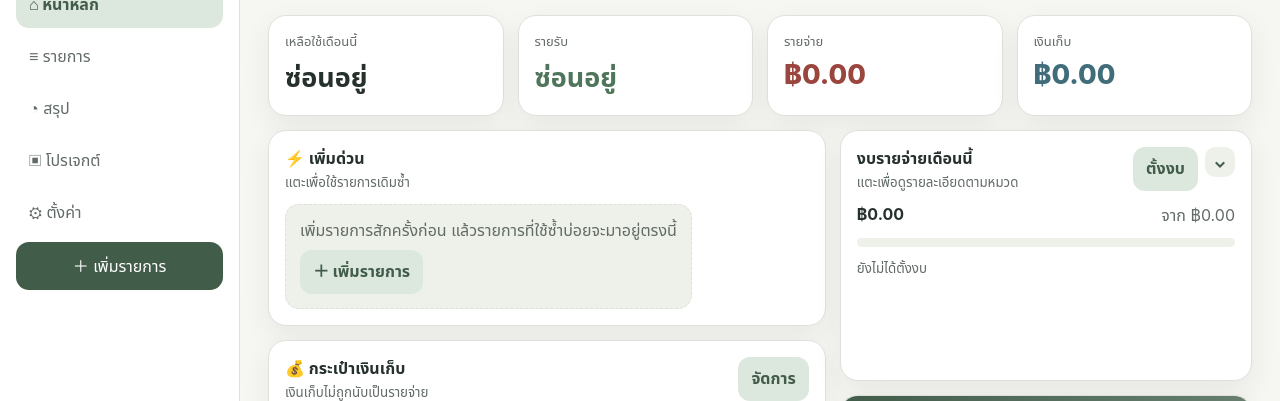
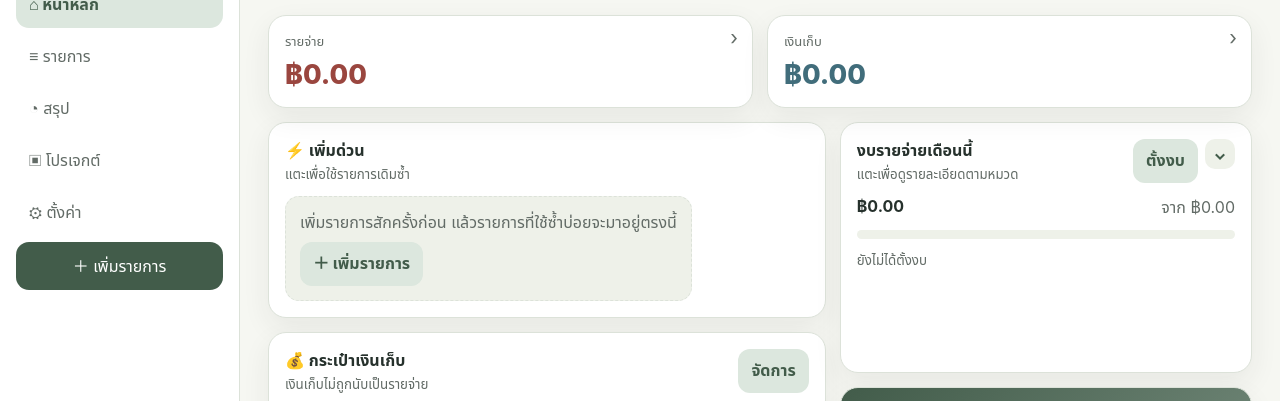
Before and after one commit to ptclinicapp-wq/obeast-expense-app, a plain HTML site: page index.html in a window 1280 px wide. Shown: the part 102-503 px from the top of the page. Drawn offline with Linux system fonts and the light colour scheme.

Commit message:
Refine home dashboard navigation

```diff
--- a/index.html
+++ b/index.html
@@ -24,8 +24,9 @@
 :root{--muted:#626B66;--sage:#425C4A;--income:#4F765B;--expense:#9A463F;--saving:#416D7B}
 .sr-only{position:absolute;width:1px;height:1px;padding:0;margin:-1px;overflow:hidden;clip:rect(0,0,0,0);white-space:nowrap;border:0}
 small,.label,.modal-sub{line-height:1.45}.label,.field label{font-size:13px}.badge,.status{font-size:11px}.mini3 small,.project-stat small,.debt-tx small,.sheet-option small{font-size:11px}.mini3 b,.project-stat b{font-size:13px}.debt-tx button,.quick-edit{font-size:12px}
-button:focus-visible,.input:focus-visible,.moneyinput:focus-visible,.choice:focus-visible,.expand-card:focus-visible,.project-card:focus-visible,.quick-main:focus-visible,.quick-edit:focus-visible,.sheet-option:focus-visible,label.soft:focus-visible,label.soft:focus-within{outline:3px solid var(--warn);outline-offset:3px}
-.input:focus-visible,.moneyinput:focus-visible{border-color:var(--warn)}.expand-card:focus-visible,.project-card:focus-visible{border-color:var(--warn)}.modal[aria-hidden="true"]{display:none}.modalcard:focus{outline:none}.empty{background:var(--soft);border:1px dashed var(--line);border-radius:14px;color:var(--muted);padding:14px;line-height:1.45}.empty button{margin-top:8px}.quickrow .empty{min-width:240px}
+.go-card{cursor:pointer;position:relative;transition:transform .18s,border-color .18s,box-shadow .18s}.go-card:after{content:"›";position:absolute;right:14px;top:12px;color:var(--muted);font-size:20px;line-height:1}.go-card:hover{border-color:var(--sage);transform:translateY(-1px)}.metrics.privacy-on{grid-template-columns:repeat(2,1fr)}
+button:focus-visible,.input:focus-visible,.moneyinput:focus-visible,.choice:focus-visible,.expand-card:focus-visible,.project-card:focus-visible,.go-card:focus-visible,.quick-main:focus-visible,.quick-edit:focus-visible,.sheet-option:focus-visible,label.soft:focus-visible,label.soft:focus-within{outline:3px solid var(--warn);outline-offset:3px}
+.input:focus-visible,.moneyinput:focus-visible{border-color:var(--warn)}.expand-card:focus-visible,.project-card:focus-visible,.go-card:focus-visible{border-color:var(--warn)}.modal[aria-hidden="true"]{display:none}.modalcard:focus{outline:none}.empty{background:var(--soft);border:1px dashed var(--line);border-radius:14px;color:var(--muted);padding:14px;line-height:1.45}.empty button{margin-top:8px}.quickrow .empty{min-width:240px}
 </style>
 </head>
 <body>
@@ -46,11 +47,11 @@ button:focus-visible,.input:focus-visible,.moneyinput:focus-visible,.choice:focu
 
 <section id="home" class="view active">
 <div class="head"><div><h1>สวัสดี 👋</h1><p id="monthLabel"></p></div><div><button class="soft" onclick="openAddSheet()">＋ เพิ่มรายการ</button> <button class="btn" onclick="toggleTheme()" aria-label="สลับธีมมืดและสว่าง">☾</button></div></div>
-<div class="grid metrics">
- <div class="card"><div class="label">เหลือใช้เดือนนี้</div><div class="value" id="available">฿0</div></div>
- <div class="card"><div class="label">รายรับ</div><div class="value income" id="income">฿0</div></div>
- <div class="card"><div class="label">รายจ่าย</div><div class="value expense" id="expense">฿0</div></div>
- <div class="card"><div class="label">เงินเก็บ <span id="rate" class="muted" style="font-size:12px"></span></div><div class="value saving" id="saving">฿0</div></div>
+<div class="grid metrics" id="homeMetrics">
+ <div class="card go-card" id="availableCard" onclick="show('summary')" role="button" tabindex="0" aria-label="ดูสรุปเหลือใช้เดือนนี้"><div class="label">เหลือใช้เดือนนี้</div><div class="value" id="available">฿0</div></div>
+ <div class="card go-card" id="incomeCard" onclick="openHistory('income')" role="button" tabindex="0" aria-label="ดูรายการรายรับ"><div class="label">รายรับ</div><div class="value income" id="income">฿0</div></div>
+ <div class="card go-card" onclick="openHistory('expense')" role="button" tabindex="0" aria-label="ดูรายการรายจ่าย"><div class="label">รายจ่าย</div><div class="value expense" id="expense">฿0</div></div>
+ <div class="card go-card" onclick="openHistory('saving')" role="button" tabindex="0" aria-label="ดูรายการเงินเก็บ"><div class="label">เงินเก็บ <span id="rate" class="muted" style="font-size:12px"></span></div><div class="value saving" id="saving">฿0</div></div>
 </div>
 <div class="grid homegrid">
  <div class="grid">
@@ -364,7 +365,7 @@ document.addEventListener('keydown',e=>{
    else if(!e.shiftKey&&document.activeElement===last){e.preventDefault();first.focus()}
   }
  }
- const card=e.target.closest?.('.expand-card,.project-card,.detail-row[role="button"]');
+ const card=e.target.closest?.('.expand-card,.project-card,.go-card,.detail-row[role="button"]');
  if(card&&!e.target.closest('button,input,select,textarea,a,label')&&(e.key==='Enter'||e.key===' ')){e.preventDefault();card.click()}
 });
 document.addEventListener('input',e=>{
@@ -381,6 +382,13 @@ function who(x){return x==='Pao'?'เปา':x==='Tim'?'ติม':'ทั้ง
 function ldt(d=new Date()){const p=x=>String(x).padStart(2,'0');return `${d.getFullYear()}-${p(d.getMonth()+1)}-${p(d.getDate())}T${p(d.getHours())}:${p(d.getMinutes())}`}
 function toastMsg(s){$('toast').textContent=s;$('toast').classList.add('show');setTimeout(()=>$('toast').classList.remove('show'),1900)}
 function show(v){document.querySelectorAll('.view').forEach(x=>x.classList.toggle('active',x.id===v));document.querySelectorAll('[data-view]').forEach(x=>x.classList.toggle('active',x.dataset.view===v));renderAll();window.scrollTo({top:0,behavior:'smooth'})}
+function openHistory(type='all'){
+ show('history');
+ if($('typeFilter'))$('typeFilter').value=type;
+ if($('ownerFilter'))$('ownerFilter').value='all';
+ if($('projectFilter'))$('projectFilter').value='all';
+ renderHistory();
+}
 function openAddSheet(){openModal('addSheet','.sheet-option')}
 function closeAddSheet(){closeModal('addSheet')}
 function startAdd(type='expense'){closeAddSheet();openAdd(type)}
@@ -426,10 +434,13 @@ function renderDebt(){const xs=debtTx(),tim=xs.filter(x=>x.timOwes>0),pao=xs.fil
 function settleDebt(){const net=debtFor();if(Math.abs(net)<=.01)return toastMsg('ไม่มีหนี้ที่ต้องเคลียร์');const from=net>0?'Tim':'Pao',to=net>0?'Pao':'Tim',amount=Math.abs(net);if(!confirm(`${who(from)}โอนคืน${who(to)} ${money(amount)} ใช่ไหม?`))return;state.transactions.push({id:id(),type:'settlement',amount,datetime:new Date().toISOString(),from,to,note:`เคลียร์ยอด ${who(from)} → ${who(to)}`});save();renderAll();$('debtCard')?.classList.add('expanded');toastMsg('เคลียร์หนี้แล้ว')}
 function renderHomeProjects(){const ps=state.projects.filter(p=>p.status==='Active').slice(0,3);$('homeProjects').innerHTML=ps.map(p=>{const spent=projectSpend(p.id),pct=p.budget?Math.min(100,spent/p.budget*100):0,saved=projectSaving(p.id);return `<div class="detail-row" style="cursor:pointer" tabindex="0" role="button" onclick="show('projects');setTimeout(()=>toggleProject('${p.id}',true),20)"><div class="detail-head"><div><b>${esc(p.icon||'▣')} ${esc(p.name)}</b><br><small class="muted">ใช้ ${money(spent)} • เก็บไว้ ${money(saved)}</small></div><div class="detail-right"><b>${pct.toFixed(0)}%</b><br><small class="muted">จาก ${money(p.budget)}</small></div></div><div class="progress" style="margin-top:8px"><div style="width:${pct}%"></div></div></div>`}).join('')||'<div class="empty">ยังไม่มีโปรเจกต์ที่กำลังใช้งาน<br><button class="soft" onclick="addProject()">＋ เพิ่มโปรเจกต์</button></div>'}
 function renderHome(){
- const t=totals(),hideIncome=state.settings.hideIncomeHome!==false,hidden='ซ่อนอยู่';
+ const t=totals(),hideIncome=state.settings.hideIncomeHome!==false;
  $('monthLabel').textContent=new Intl.DateTimeFormat('th-TH',{month:'long',year:'numeric'}).format(new Date());
- $('available').textContent=hideIncome?hidden:money(t.available);
- $('income').textContent=hideIncome?hidden:money(t.income);
+ $('homeMetrics')?.classList.toggle('privacy-on',hideIncome);
+ if($('availableCard'))$('availableCard').hidden=hideIncome;
+ if($('incomeCard'))$('incomeCard').hidden=hideIncome;
+ $('available').textContent=money(t.available);
+ $('income').textContent=money(t.income);
  $('expense').textContent=money(t.expense);
  $('saving').textContent=money(t.saving);
  $('rate').textContent=hideIncome?'':`อัตราเงินเก็บ ${t.rate.toFixed(1)}%`;
```
